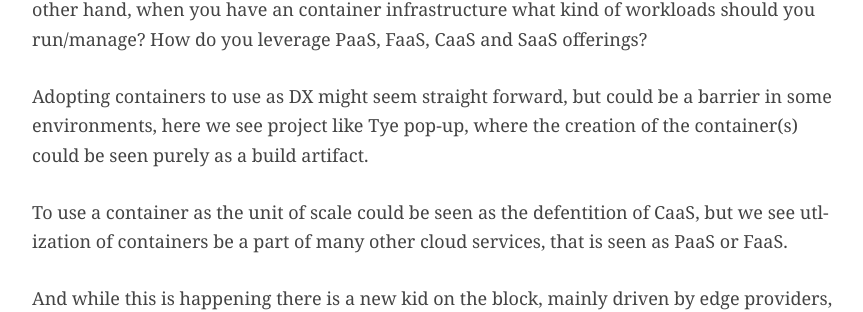
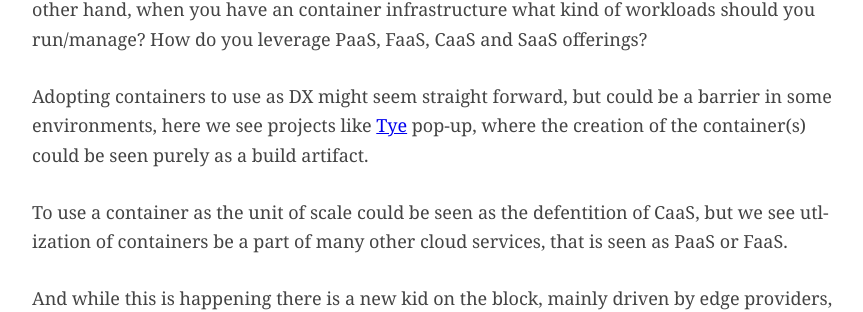
Before and after one commit to perokvist/event-driven-architecture, a Jekyll site: the page built from azure_containers.md, in a window 1280 px wide. Shown: the part 501-813 px from the top of the page, without its empty margins (203-1066 px from the left). Built offline with Jekyll 4.4.1, drawn with Linux system fonts in a browser that asks for light colours; our own code applies the rules of GitHub Pages for plain Markdown files.

Commit message:
tye link

```diff
--- a/azure_containers.md
+++ b/azure_containers.md
@@ -13,7 +13,7 @@ Containers as an development artifact has been around for a while. To ease devel
 On another hand, when you have an container infrastructure what kind of workloads should you run/manage?
 How do you leverage PaaS, FaaS, CaaS and SaaS offerings?
 
-Adopting containers to use as DX might seem straight forward, but could be a barrier in some environments, here we see project like Tye pop-up, where the creation of the container(s) could be seen purely as a build artifact.
+Adopting containers to use as DX might seem straight forward, but could be a barrier in some environments, here we see projects like [Tye](https://github.com/dotnet/tye) pop-up, where the creation of the container(s) could be seen purely as a build artifact.
 
 To use a container as the unit of scale could be seen as the defentition of CaaS, but we see utlization of containers be a part of many other cloud services, that is seen as PaaS or FaaS.
 
```
